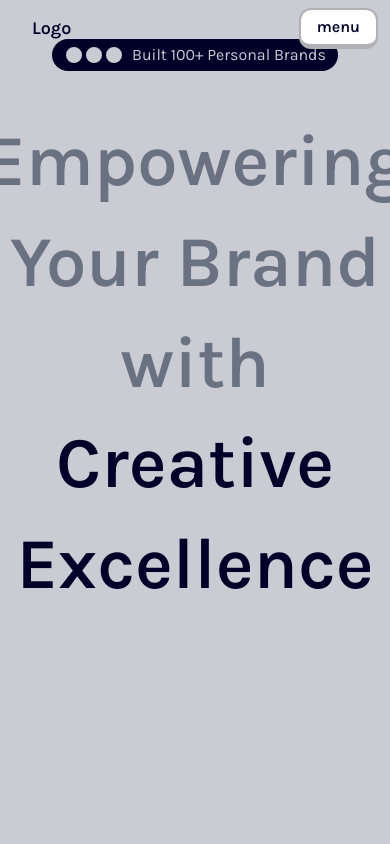
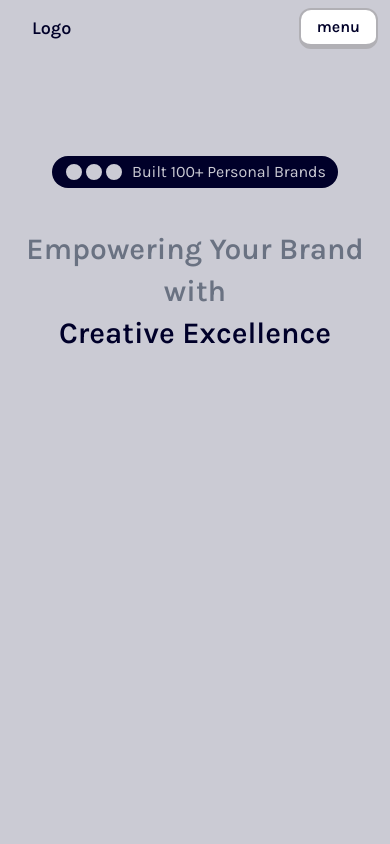
Before and after one commit to Tez-cyber/inks_pixels, a React (Vite) app: page / in a window 390 px wide. Shown: the top 844 px of the page. Built offline with nearby package versions, Linux system fonts and the light colour scheme.

Commit message:
Made main title responsive

```diff
--- a/src/components/landing/jumbotronSection.jsx
+++ b/src/components/landing/jumbotronSection.jsx
@@ -12,22 +12,23 @@ export const JumbotronSection = () => {
   return (
     <section className="bg-veryLightBlue">
       <div className="h-screen">
-        <Container className="pt-[10%] flex flex-col items-center">
+        <Container className="pt-[40%] flex flex-col items-center md:pt-[10%]">
           {/* Top span */}
-          <div className="bg-darkBlue w-fit text-veryLightBlue rounded-2xl py-1 px-3 flex items-center gap-2">
+          <div className="bg-darkBlue w-fit text-nowrap text-veryLightBlue rounded-2xl py-1 px-3 flex items-center gap-2">
             <div className="flex">
               {spanArray.map((_, i) => (
-                <span className="w-5 h-5 bg-veryLightBlue block rounded-full border-2 border-solid border-darkBlue" />
+                <span key={i} className="w-5 h-5 bg-veryLightBlue block rounded-full border-2 border-solid border-darkBlue" />
               ))}
             </div>
             <p>Built 100+ Personal Brands</p>
           </div>
 
           {/* Main Title */}
-          <div className="mt-10 text-7xl font-semibold leading-[1.4] text-center">
+          <div className="mt-10 text-3xl font-semibold leading-[1.4] text-center md:text-7xl">
             <p className="text-gray-500">Empowering Your Brand with</p>
             <p className="text-darkBlue">Creative Excellence</p>
           </div>
+
         </Container>
       </div>
     </section>
--- a/src/index.css
+++ b/src/index.css
@@ -19,6 +19,7 @@ body {
     padding: 0;
     margin: 0;
     font-family: var(--font-karla);
+    overflow-x: hidden;
 }
 
 
```
